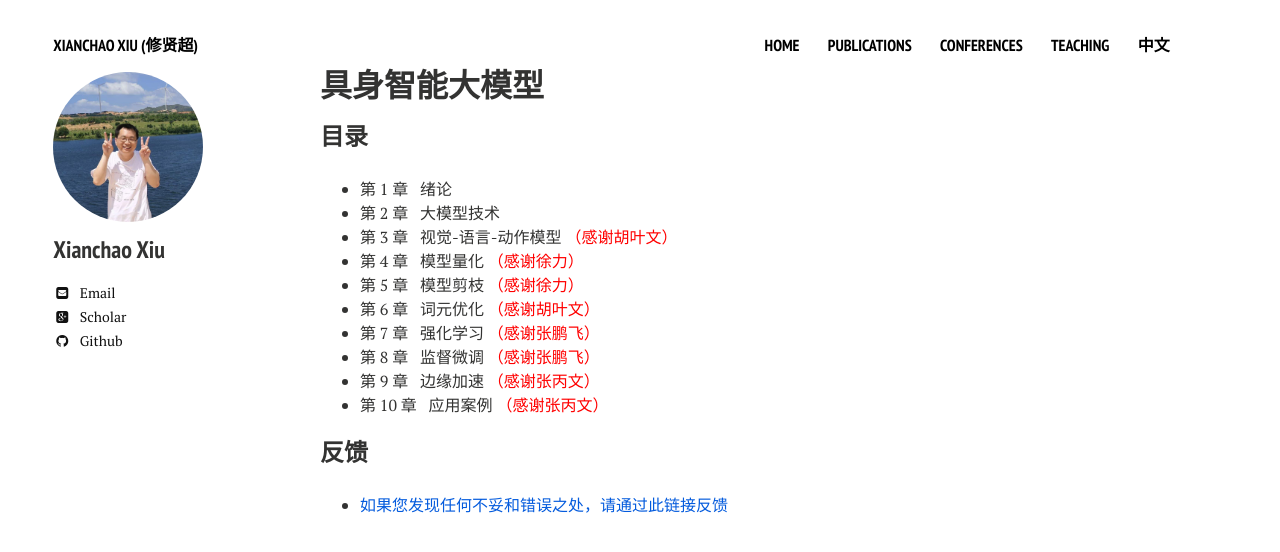
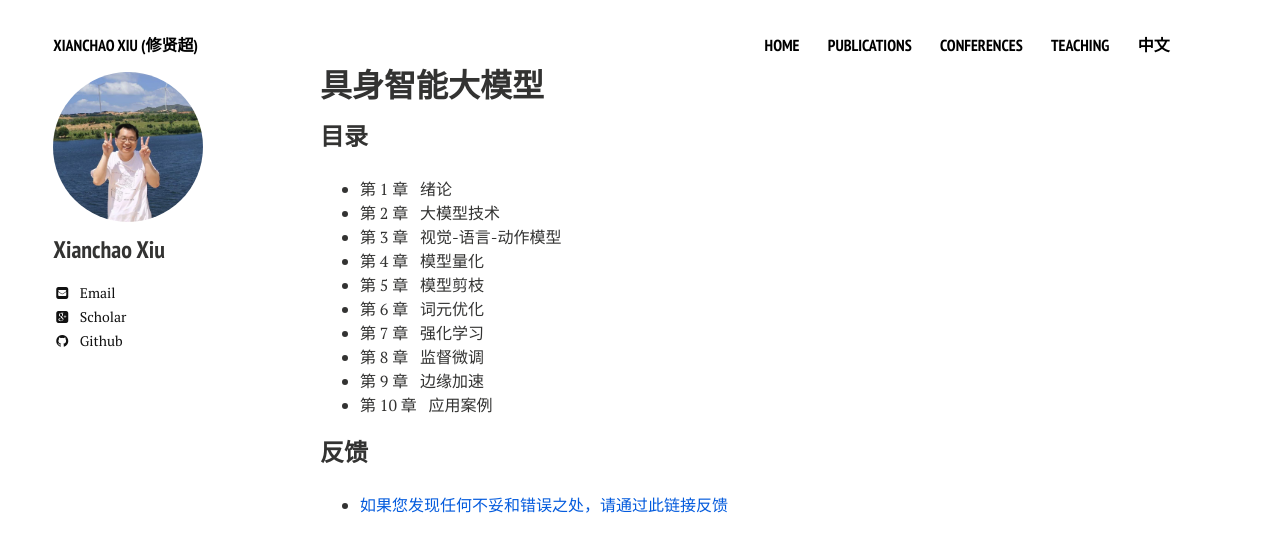
Before and after one commit to xianchaoxiu/xianchaoxiu.github.io, a Jekyll site: the page built from chinese/book/VLA/index.md, in a window 1280 px wide. Shown: the top 552 px of the page. Built offline with Jekyll 4.4.1, drawn with Linux system fonts in a browser that asks for light colours; nearby versions of some CDN libraries.

Commit message:
Update index.md

```diff
--- a/chinese/book/VLA/index.md
+++ b/chinese/book/VLA/index.md
@@ -10,14 +10,14 @@ share: false
 
 * 第 1 章 &nbsp;  绪论 <br>
 * 第 2 章 &nbsp;  大模型技术 <br>
-* 第 3 章 &nbsp;  视觉-语言-动作模型 <span style="color:#ff0000">（感谢胡叶文）</span>  <br>
-* 第 4 章 &nbsp;  模型量化  <span style="color:#ff0000">（感谢徐力）</span> <br>
-* 第 5 章 &nbsp;  模型剪枝  <span style="color:#ff0000">（感谢徐力）</span> <br>
-* 第 6 章 &nbsp;  词元优化  <span style="color:#ff0000">（感谢胡叶文）</span> <br>
-* 第 7 章 &nbsp;  强化学习  <span style="color:#ff0000">（感谢张鹏飞）</span> <br>
-* 第 8 章 &nbsp;  监督微调  <span style="color:#ff0000">（感谢张鹏飞）</span> <br>
-* 第 9 章 &nbsp;  边缘加速  <span style="color:#ff0000">（感谢张丙文）</span> <br>
-* 第 10 章 &nbsp;  应用案例  <span style="color:#ff0000">（感谢张丙文）</span> <br>
+* 第 3 章 &nbsp;  视觉-语言-动作模型  <br>
+* 第 4 章 &nbsp;  模型量化 <br>
+* 第 5 章 &nbsp;  模型剪枝 <br>
+* 第 6 章 &nbsp;  词元优化 <br>
+* 第 7 章 &nbsp;  强化学习 <br>
+* 第 8 章 &nbsp;  监督微调 <br>
+* 第 9 章 &nbsp;  边缘加速  <br>
+* 第 10 章 &nbsp;  应用案例  <br>
 
 
 ### 反馈
```
